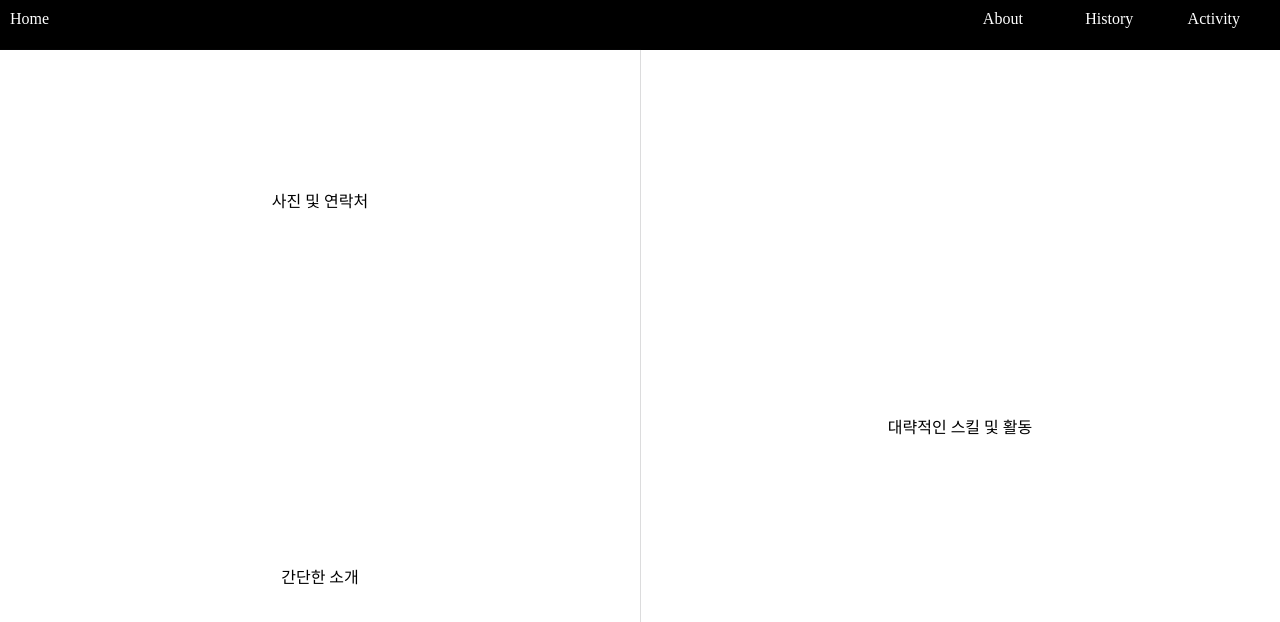
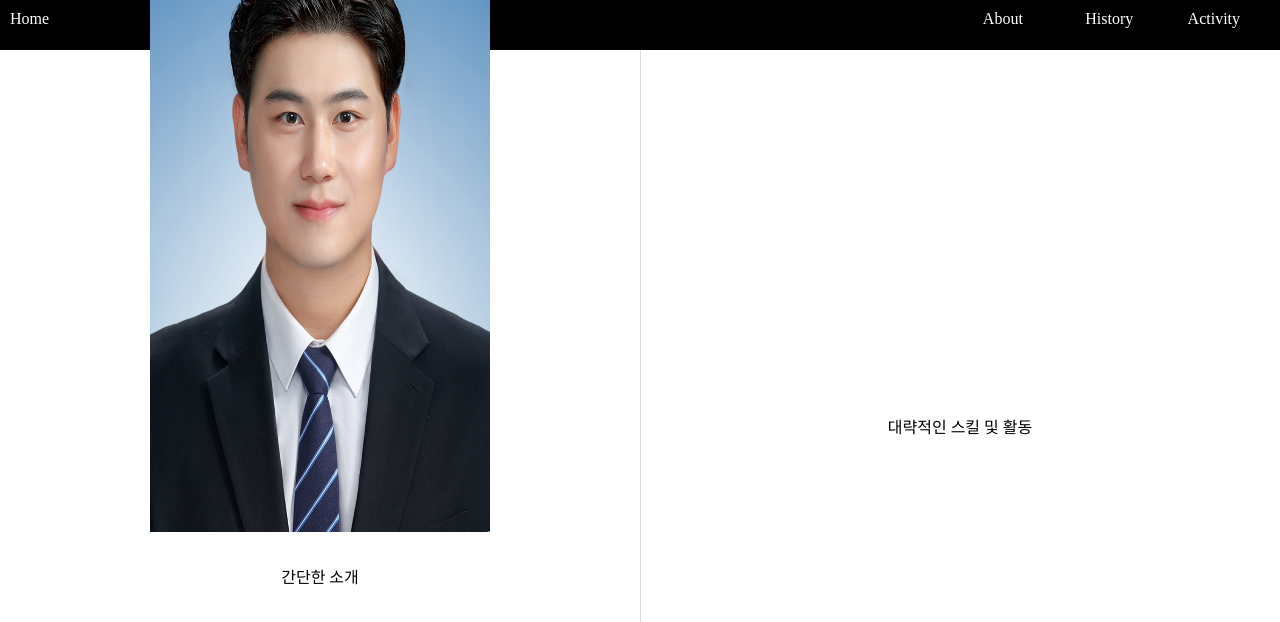
Before and after one commit to bbagbbagn2/PJH-Portfolio, a React (Create React App) app in the folder client/: page /about in a window 1280 px wide. Shown: the top 622 px of the page. Built offline with nearby package versions, Linux system fonts and the light colour scheme.

Commit message:
프로필사진 올리기

```diff
--- a/client/src/App.js
+++ b/client/src/App.js
@@ -6,7 +6,7 @@ function App() {
   return (
      <Router>
        <Routes>
-         <Route exact path='/home' element={<MainPage/>}/>
+         <Route exact path='/' element={<MainPage/>}/>
          <Route exact path='/about' element={<ProfilePage/>}/>
        </Routes>
      </Router>
--- a/client/src/ProfilePage.js
+++ b/client/src/ProfilePage.js
@@ -1,6 +1,7 @@
 import React from 'react';
 import { Link } from 'react-router-dom';
 import styled from 'styled-components';
+import profile from './img/박지훈.jpg'
 
 export default function Profile() {
     return (<>
@@ -14,7 +15,9 @@ export default function Profile() {
         <ProfilePage>
             <LeftContainer>
                 <ProfileContainer>
-                <div>사진 및 연락처</div>
+                <div>사진 및 연락처
+                <Photo src = {profile} alt="profile"/>
+                </div>
                 </ProfileContainer>
                 <IntroduceContainer>
                     <div>간단한 소개</div>
@@ -86,6 +89,14 @@ const ProfileContainer = styled.div`
     place-items: center;
     place-content: center;
 `
+const Photo = styled.img`
+    width: 340px;
+    height: 640px;
+    display: grid;
+    place-items: center;
+    place-content: center;
+`
+
 const IntroduceContainer = styled.div`
     width: 100%;
 
```
Also changed, not shown: client/src/img/박지훈.jpg (added).
